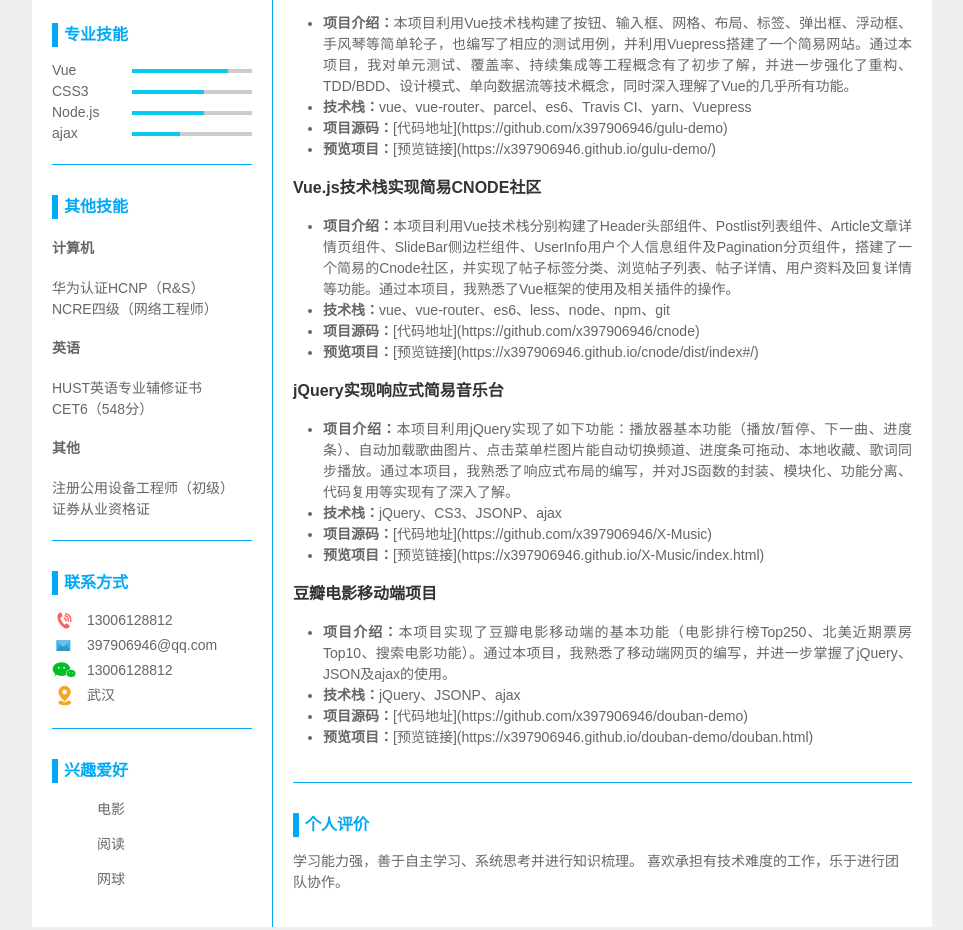
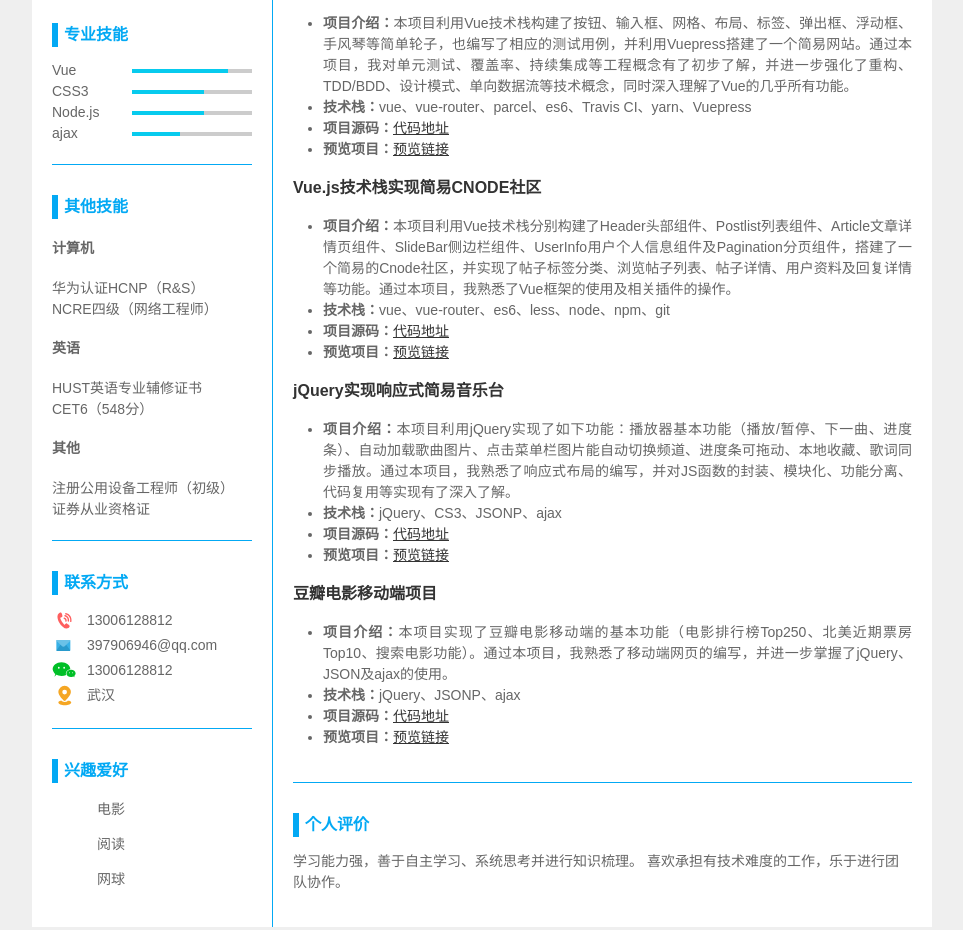
Before and after one commit to x397906946/resume-demo, a plain HTML site: page index.html in a window 1280 px wide. Shown: the part 698-1628 px from the top of the page, without its empty margins (158-1121 px from the left). Drawn offline with Linux system fonts and the light colour scheme.

Commit message:
更新简历

```diff
--- a/index.html
+++ b/index.html
@@ -354,8 +354,8 @@
         <ul>
           <li><b>项目介绍：</b>本项目利用Vue技术栈构建了按钮、输入框、网格、布局、标签、弹出框、浮动框、手风琴等简单轮子，也编写了相应的测试用例，并利用Vuepress搭建了一个简易网站。通过本项目，我对单元测试、覆盖率、持续集成等工程概念有了初步了解，并进一步强化了重构、TDD/BDD、设计模式、单向数据流等技术概念，同时深入理解了Vue的几乎所有功能。</li>
           <li><b>技术栈：</b>vue、vue-router、parcel、es6、Travis CI、yarn、Vuepress</li>
-          <li><b>项目源码：</b>[代码地址](https://github.com/x397906946/gulu-demo)</li>
-          <li><b>预览项目：</b>[预览链接](https://x397906946.github.io/gulu-demo/)</li>
+          <li><b>项目源码：</b><a href="https://github.com/x397906946/gulu-demo">代码地址</a></li>
+          <li><b>预览项目：</b><a href="https://x397906946.github.io/gulu-demo/">预览链接</a></li>
         </ul>
       </div>
       <div class="item">
@@ -363,8 +363,8 @@
         <ul>
           <li><b>项目介绍：</b>本项目利用Vue技术栈分别构建了Header头部组件、Postlist列表组件、Article文章详情页组件、SlideBar侧边栏组件、UserInfo用户个人信息组件及Pagination分页组件，搭建了一个简易的Cnode社区，并实现了帖子标签分类、浏览帖子列表、帖子详情、用户资料及回复详情等功能。通过本项目，我熟悉了Vue框架的使用及相关插件的操作。</li>
           <li><b>技术栈：</b>vue、vue-router、es6、less、node、npm、git</li>
-          <li><b>项目源码：</b>[代码地址](https://github.com/x397906946/cnode)</li>
-          <li><b>预览项目：</b>[预览链接](https://x397906946.github.io/cnode/dist/index#/)</li>
+          <li><b>项目源码：</b><a href="https://github.com/x397906946/cnode">代码地址</a></li>
+          <li><b>预览项目：</b><a href="https://x397906946.github.io/cnode/dist/index#/">预览链接</a></li>
         </ul>
       </div>
       <div class="item">
@@ -372,8 +372,8 @@
         <ul>
           <li><b>项目介绍：</b>本项目利用jQuery实现了如下功能：播放器基本功能（播放/暂停、下一曲、进度条）、自动加载歌曲图片、点击菜单栏图片能自动切换频道、进度条可拖动、本地收藏、歌词同步播放。通过本项目，我熟悉了响应式布局的编写，并对JS函数的封装、模块化、功能分离、代码复用等实现有了深入了解。</li>
           <li><b>技术栈：</b>jQuery、CS3、JSONP、ajax</li>
-          <li><b>项目源码：</b>[代码地址](https://github.com/x397906946/X-Music)</li>
-          <li><b>预览项目：</b>[预览链接](https://x397906946.github.io/X-Music/index.html)</li>
+          <li><b>项目源码：</b><a href="https://github.com/x397906946/X-Music">代码地址</a></li>
+          <li><b>预览项目：</b><a href="https://x397906946.github.io/X-Music/index.html">预览链接</a></li>
         </ul>
       </div>
       <div class="item">
@@ -381,8 +381,8 @@
         <ul>
           <li><b>项目介绍：</b>本项目实现了豆瓣电影移动端的基本功能（电影排行榜Top250、北美近期票房Top10、搜索电影功能）。通过本项目，我熟悉了移动端网页的编写，并进一步掌握了jQuery、JSON及ajax的使用。</li>
           <li><b>技术栈：</b>jQuery、JSONP、ajax</li>
-          <li><b>项目源码：</b>[代码地址](https://github.com/x397906946/douban-demo)</li>
-          <li><b>预览项目：</b>[预览链接](https://x397906946.github.io/douban-demo/douban.html)</li>
+          <li><b>项目源码：</b><a href="https://github.com/x397906946/douban-demo">代码地址</a></li>
+          <li><b>预览项目：</b><a href="https://x397906946.github.io/douban-demo/douban.html">预览链接</a></li>
         </ul>
       </div>
     </section>
```
